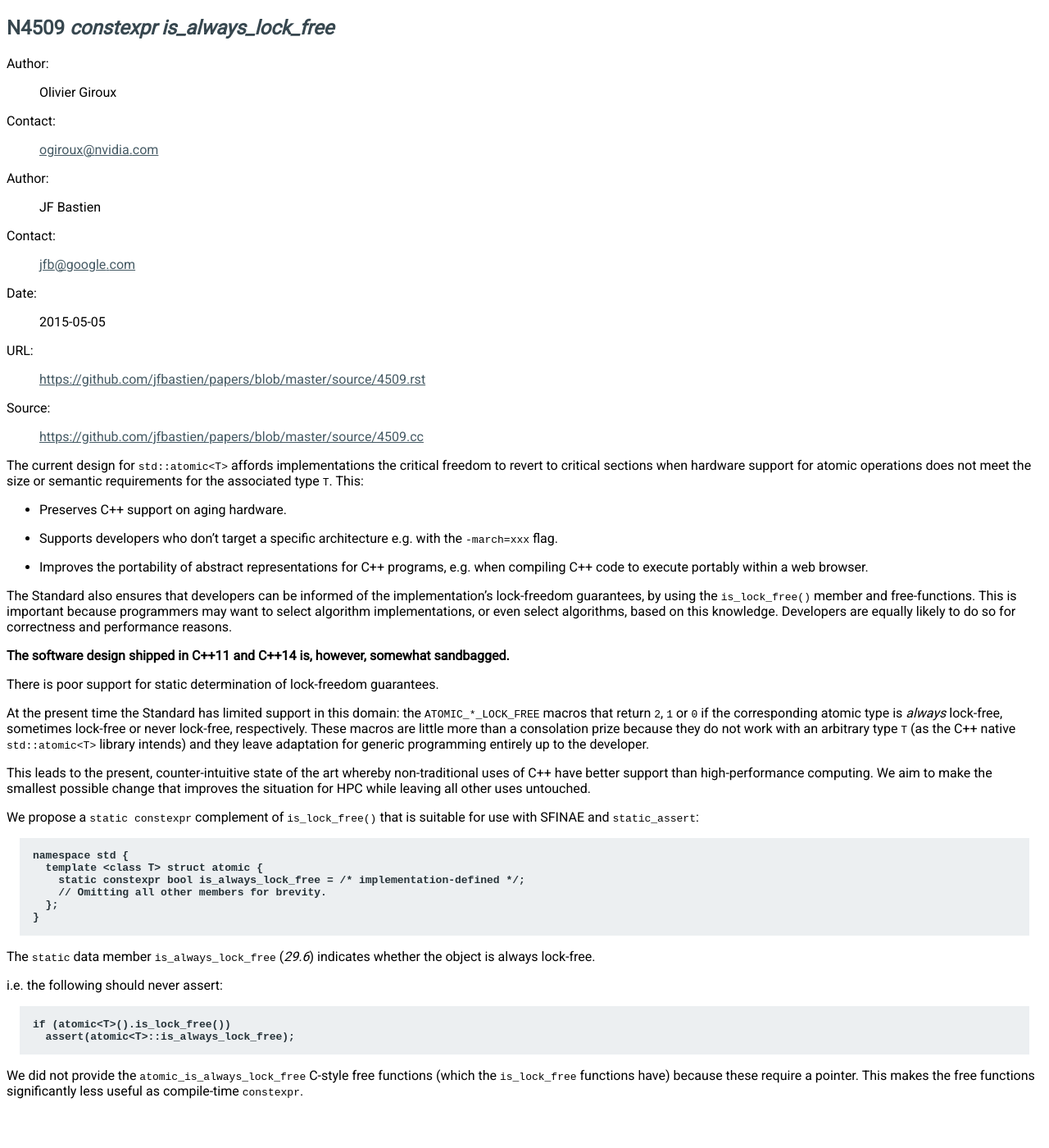
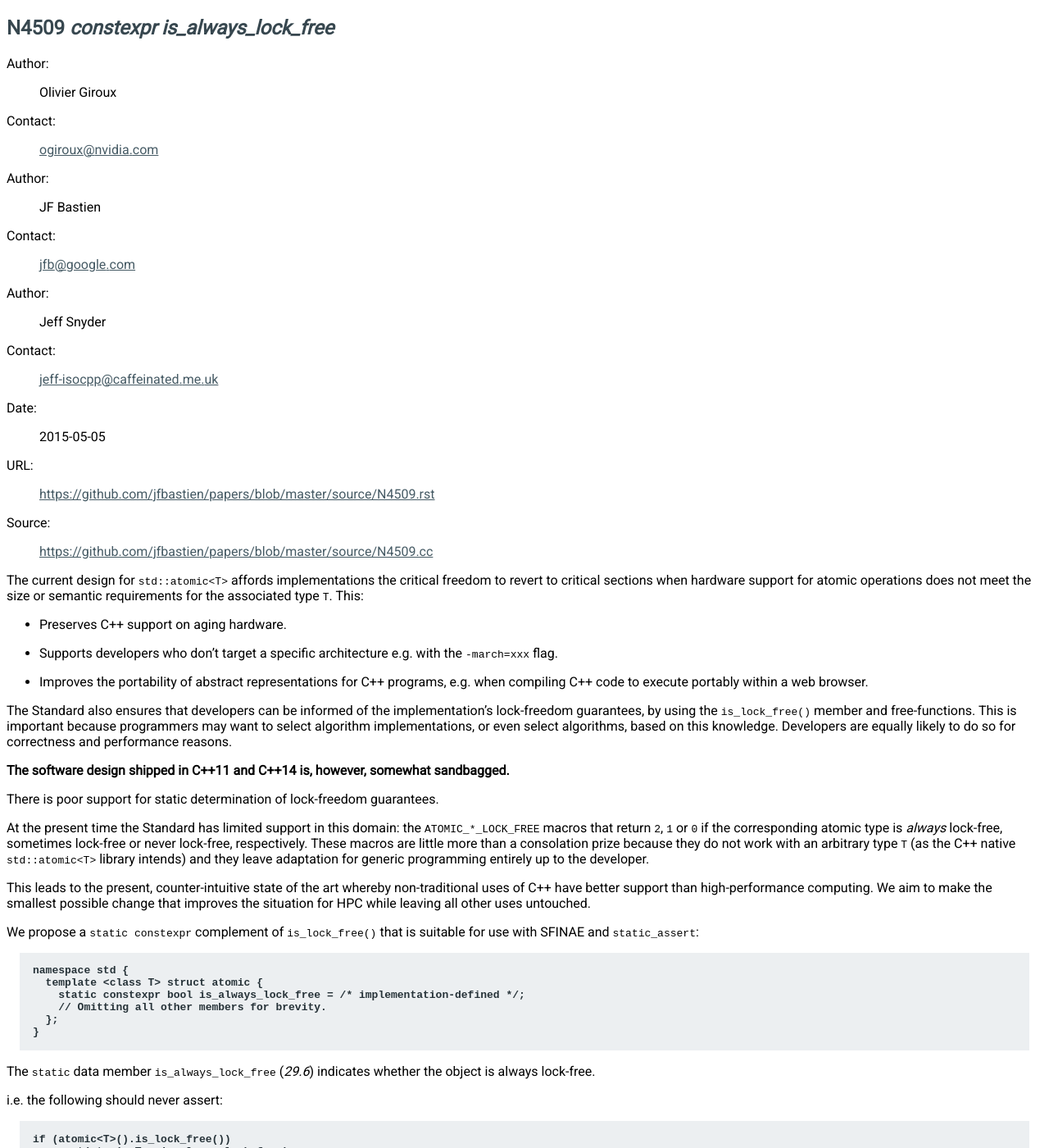
Before and after one commit to jfbastien/papers, a Sphinx documentation site: the page built from source/N4509.rst, in a window 1280 px wide and 1400 px high. Shown: the whole window at 82% size. Built offline with Sphinx 7.4.7, drawn with Linux system fonts in a browser that asks for light colours; some of the changed text lies outside the part shown.

Commit message:
Update source code comments, and include the source file in the paper. Add Jeff as an author.

```diff
--- a/source/N4509.rst
+++ b/source/N4509.rst
@@ -6,9 +6,11 @@
 :Contact: ogiroux@nvidia.com
 :Author: JF Bastien
 :Contact: jfb@google.com
+:Author: Jeff Snyder
+:Contact: jeff-isocpp@caffeinated.me.uk
 :Date: 2015-05-05
-:URL: https://github.com/jfbastien/papers/blob/master/source/4509.rst
-:Source: https://github.com/jfbastien/papers/blob/master/source/4509.cc
+:URL: https://github.com/jfbastien/papers/blob/master/source/N4509.rst
+:Source: https://github.com/jfbastien/papers/blob/master/source/N4509.cc
 
 The current design for ``std::atomic<T>`` affords implementations the critical
 freedom to revert to critical sections when hardware support for atomic
@@ -71,3 +73,8 @@
 (which the ``is_lock_free`` functions have) because these require a
 pointer. This makes the free functions significantly less useful as compile-time
 ``constexpr``.
+
+We show a sample implementation:
+
+.. literalinclude:: N4509.cc
+   :language: c++
```
Also changed, not shown: 1 other file.
